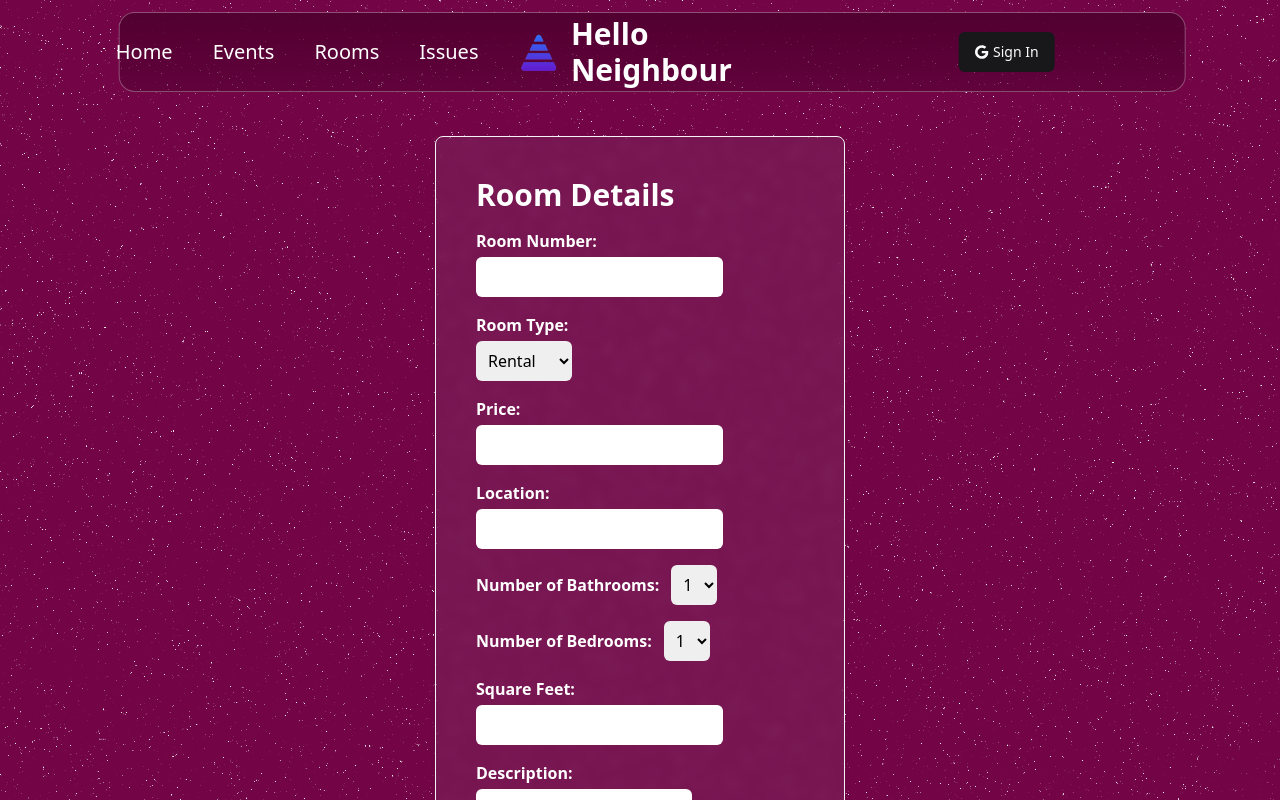
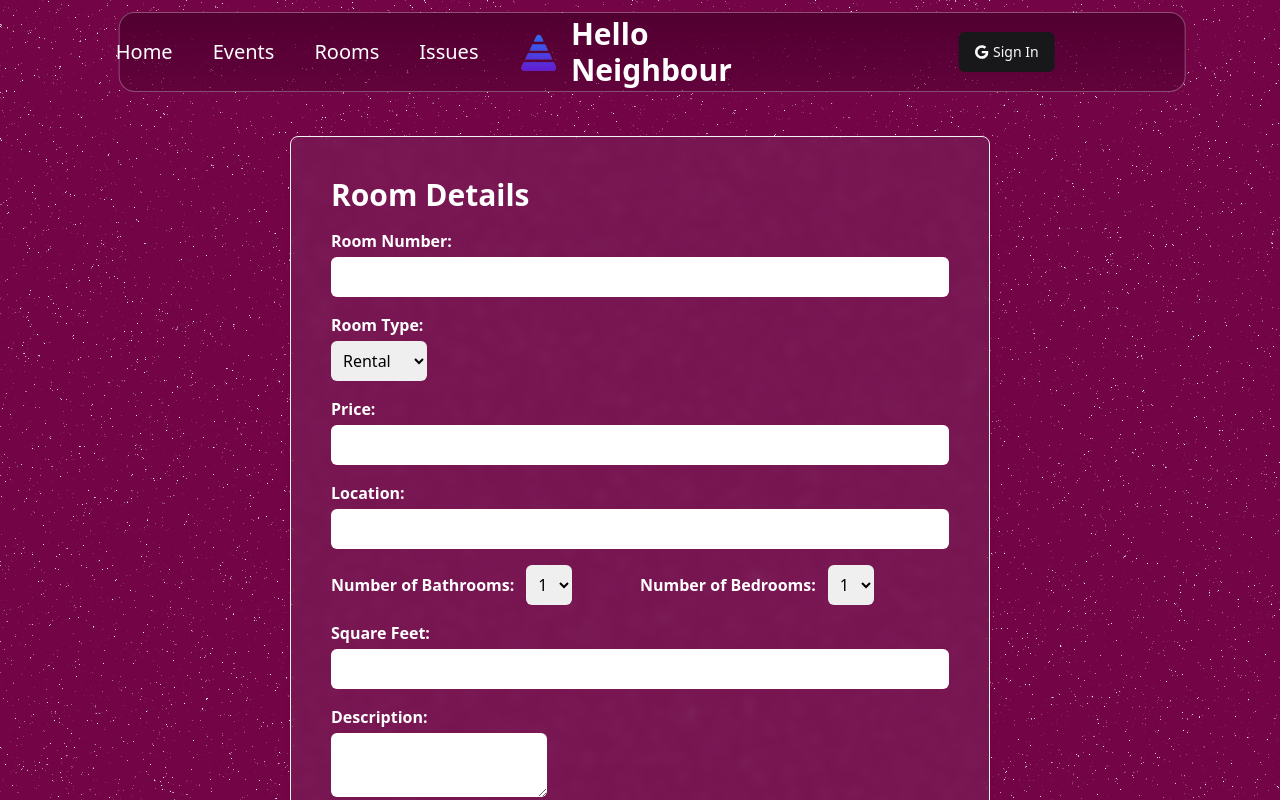
Before and after one commit to Prabhuomkar9/weebsforweebs, a Next.js app: page /forms/rooms in a window 1280 px wide. Shown: the top 800 px of the page. Built offline with nearby package versions, Linux system fonts and the light colour scheme; no server answers.

Commit message:
Room form updated

```diff
--- a/src/pages/forms/rooms.tsx
+++ b/src/pages/forms/rooms.tsx
@@ -3,13 +3,13 @@ import React from 'react'
 
 const rooms = () => {
   return (
-    <div className='my-10 bg-gray-400  bg-clip-padding backdrop-filter backdrop-blur-sm bg-opacity-10 border border-gray-100 shadow-md rounded-lg p-10 overflow-hidden'>
+    <div className='my-10 bg-gray-400  bg-clip-padding backdrop-filter w-[700px] backdrop-blur-sm bg-opacity-10 border border-gray-100 shadow-md rounded-lg p-10 overflow-hidden'>
       <h2 className="text-3xl font-bold mb-4">Room Details </h2>
 
-      <form className="max-w-lg mx-auto" action="/submit-room" method="post" encType="multipart/form-data">
-        <div className="mb-4">
-          <label htmlFor="roomNumber" className="block font-bold mb-1">Room Number:</label>
-          <input type="number" id="roomNumber" name="roomNumber" required className="iinput-field text-black p-2 rounded-md" />
+      <form className="w-full mx-auto" action="/submit-room" method="post" encType="multipart/form-data">
+        <div className="mb-4 w-full">
+          <label htmlFor="roomNumber" className="block font-bold mb-1 w-full">Room Number:</label>
+          <input type="number " id="roomNumber" name="roomNumber" required className="input-field text-black p-2 rounded-md w-full" />
         </div>
         <div className="mb-4">
           <label htmlFor="roomType" className="block font-bold mb-1">Room Type:</label>
@@ -20,14 +20,14 @@ const rooms = () => {
         </div>
         <div className="mb-4">
           <label htmlFor="price" className="block font-bold mb-1">Price:</label>
-          <input type="number" id="price" name="price" required className="input-field text-black p-2 rounded-md" />
+          <input type="number" id="price" name="price" required className="input-field text-black p-2 rounded-md w-full " />
         </div>
         <div className="mb-4">
           <label htmlFor="location" className="block font-bold mb-1">Location:</label>
-          <input type="text" id="location" name="location" required className="input-field text-black p-2 rounded-md" />
+          <input type="text" id="location" name="location" required className="input-field text-black p-2 rounded-md w-full" />
         </div>
-        <div className="mb-4">
-          <label htmlFor="bathrooms" className="inline mr-3 font-bold mb-1">Number of Bathrooms:</label>
+        <div className="mb-4 inline-block w-1/2">
+          <label htmlFor="bathrooms" className=" mr-3 font-bold mb-1">Number of Bathrooms:</label>
           <select id="bathrooms" name="bathrooms" required className="input-field text-black p-2 rounded-md">
             <option value="1">1</option>
             <option value="2">2</option>
@@ -35,8 +35,8 @@ const rooms = () => {
             <option value="4">4</option>
           </select>
         </div>
-        <div className="mb-4">
-          <label htmlFor="bedrooms" className="inline font-bold mr-3 mb-1">Number of Bedrooms:</label>
+        <div className="mb-4 inline-block w-1/2">
+          <label htmlFor="bedrooms" className=" font-bold mr-3 mb-1">Number of Bedrooms:</label>
           <select id="bedrooms" name="bedrooms" required className="input-field text-black p-2 rounded-md">
             <option value="1">1</option>
             <option value="2">2</option>
@@ -46,22 +46,22 @@ const rooms = () => {
         </div>
         <div className="mb-4">
           <label htmlFor="squareFeet" className="block font-bold mb-1">Square Feet:</label>
-          <input type="number" id="squareFeet" name="squareFeet" required className="input-field text-black p-2 rounded-md" />
+          <input type="number" id="squareFeet" name="squareFeet" required className="input-field text-black p-2 rounded-md w-full" />
         </div>
         <div className="mb-4">
           <label htmlFor="description" className="block font-bold mb-1">Description:</label>
-          <textarea id="description" name="description" required className="input-field text-black p-2 rounded-md"></textarea>
+          <textarea id="description" name="description" required className="input-field text-black p-2 rounded-md "></textarea>
         </div>
         <div className="mb-4">
           <h3 className="font-bold mb-2">Agent Details</h3>
           <label htmlFor="agentName" className="block font-bold mb-1">Name:</label>
-          <input type="text" id="agentName" name="agentName" required className="input-field text-black p-2 rounded-md" />
+          <input type="text" id="agentName" name="agentName" required className="input-field text-black p-2 rounded-md w-full" />
           <label htmlFor="agentContact" className="block font-bold mb-1">Contact:</label>
-          <input type="tel" id="agentContact" name="agentContact" required className="input-field text-black p-2 rounded-md" />
+          <input type="tel" id="agentContact" name="agentContact" required className="input-field text-black p-2 rounded-md w-full" />
         </div>
         <div className="mb-4">
           <label htmlFor="images" className="block font-bold mb-1">Room Images:</label>
-          <input type="file" id="images" name="images[]" multiple accept="image/*" required className="input-field text-black p-2 rounded-md" />
+          <input type="file" id="images" name="images[]" multiple accept="image/*" required className="input-field text-black p-2 rounded-md w-full" />
         </div>
         <button className="text-white rounded-xl py-3 px-7 border hover:bg-white hover:text-purple-500">Submit</button>
       </form>
```
Also changed, not shown: src/pages/forms/issues.tsx (added).
